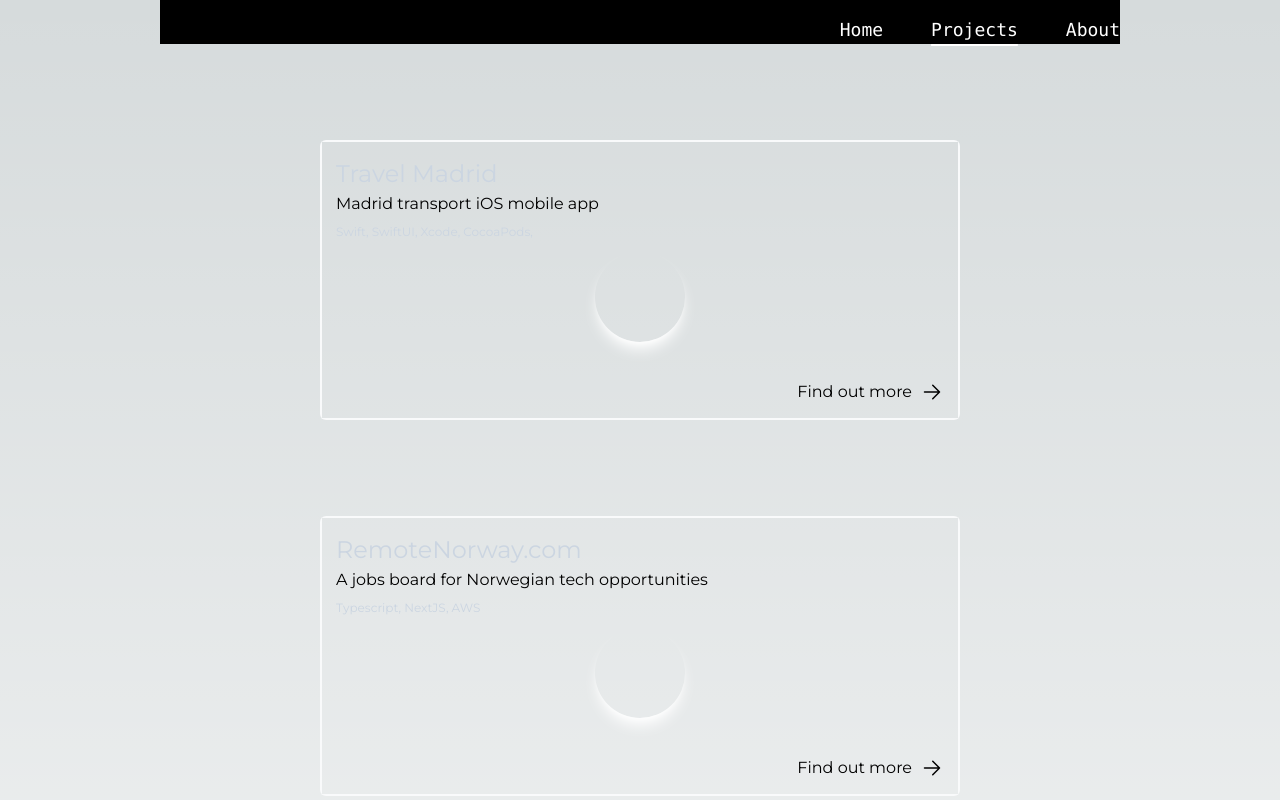
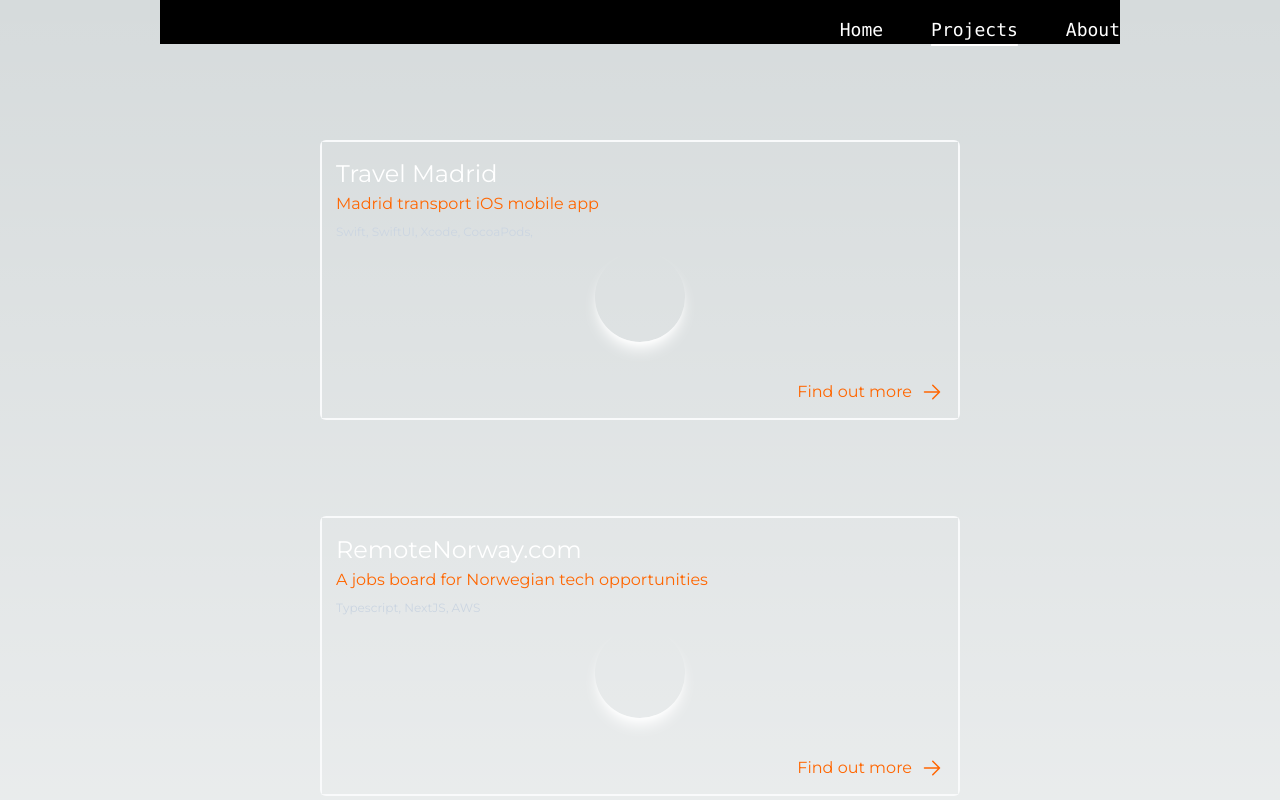
Before and after one commit to DermotBoyle/personal-site, a Next.js app: page /projects in a window 1280 px wide. Shown: the top 800 px of the page. Built offline with nearby package versions, Linux system fonts and the light colour scheme; a web font is replaced by a local one.

Commit message:
added accent coloring

```diff
--- a/app/projects/page.tsx
+++ b/app/projects/page.tsx
@@ -26,10 +26,10 @@
               />
               <div>
                 <div className='absolute top-4 left-4'>
-                  <p className='text-left text-[1.5rem] text-slate-300 show-text-delay'>
+                  <p className='text-left text-[1.5rem] text-white show-text-delay'>
                     {mappedItem.title}
                   </p>
-                  <p className='text-left show-text-delay'>
+                  <p className='text-left text-orange-accent show-text-delay'>
                     {mappedItem.information}
                   </p>
                   <div className='text-xs mt-2 text-left text-slate-300 show-text-delay'>
@@ -41,7 +41,7 @@
                   </div>
                 </div>
                 <div>
-                  <Link href={mappedItem.link ?? '/'} className='absolute bottom-4 right-4 show-text-delay hover:underline flex mr-0'>
+                  <Link href={mappedItem.link ?? '/'} className='absolute text-orange-accent bottom-4 right-4 show-text-delay hover:underline flex mr-0'>
                     Find out more
                     <svg
                       xmlns='http://www.w3.org/2000/svg'
```
